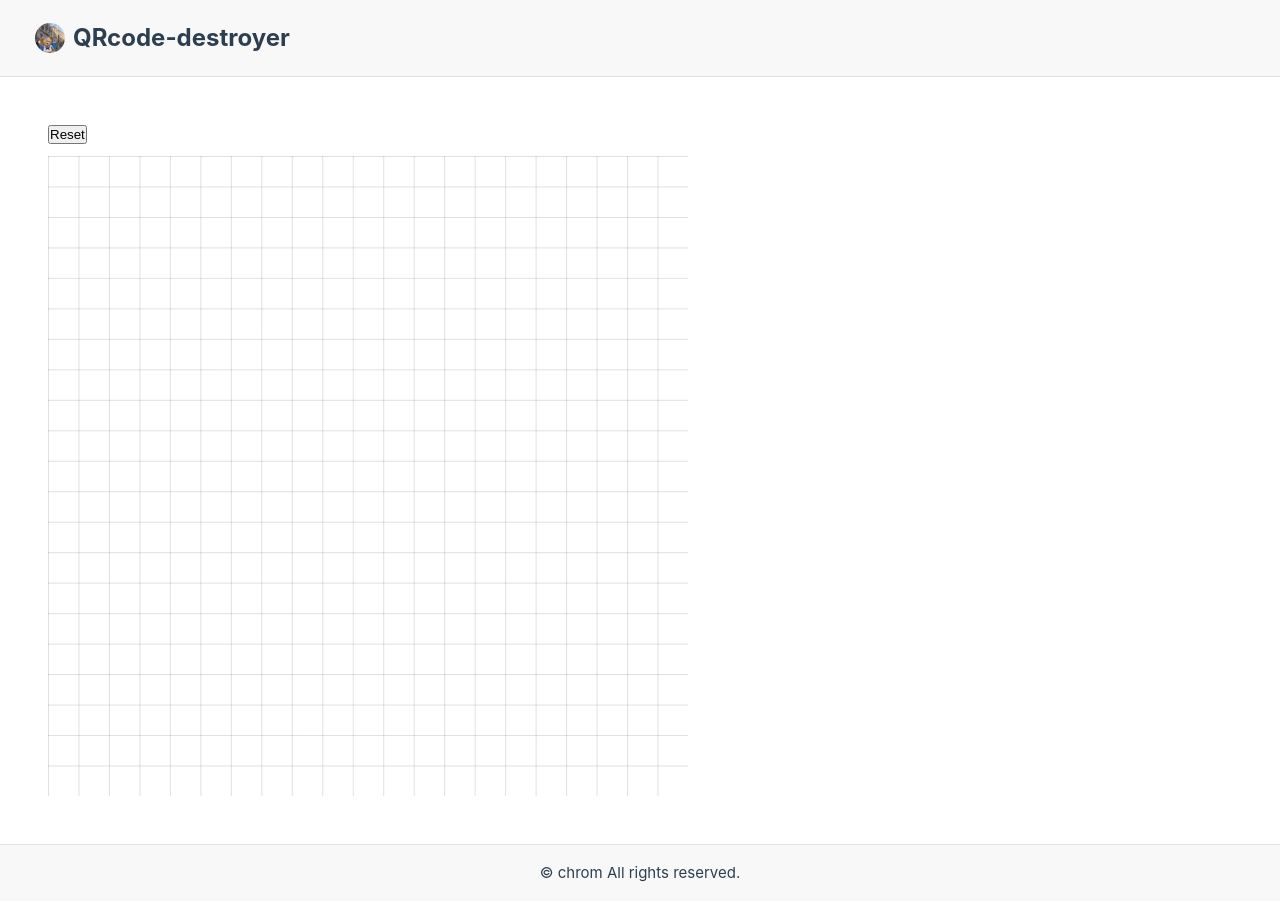
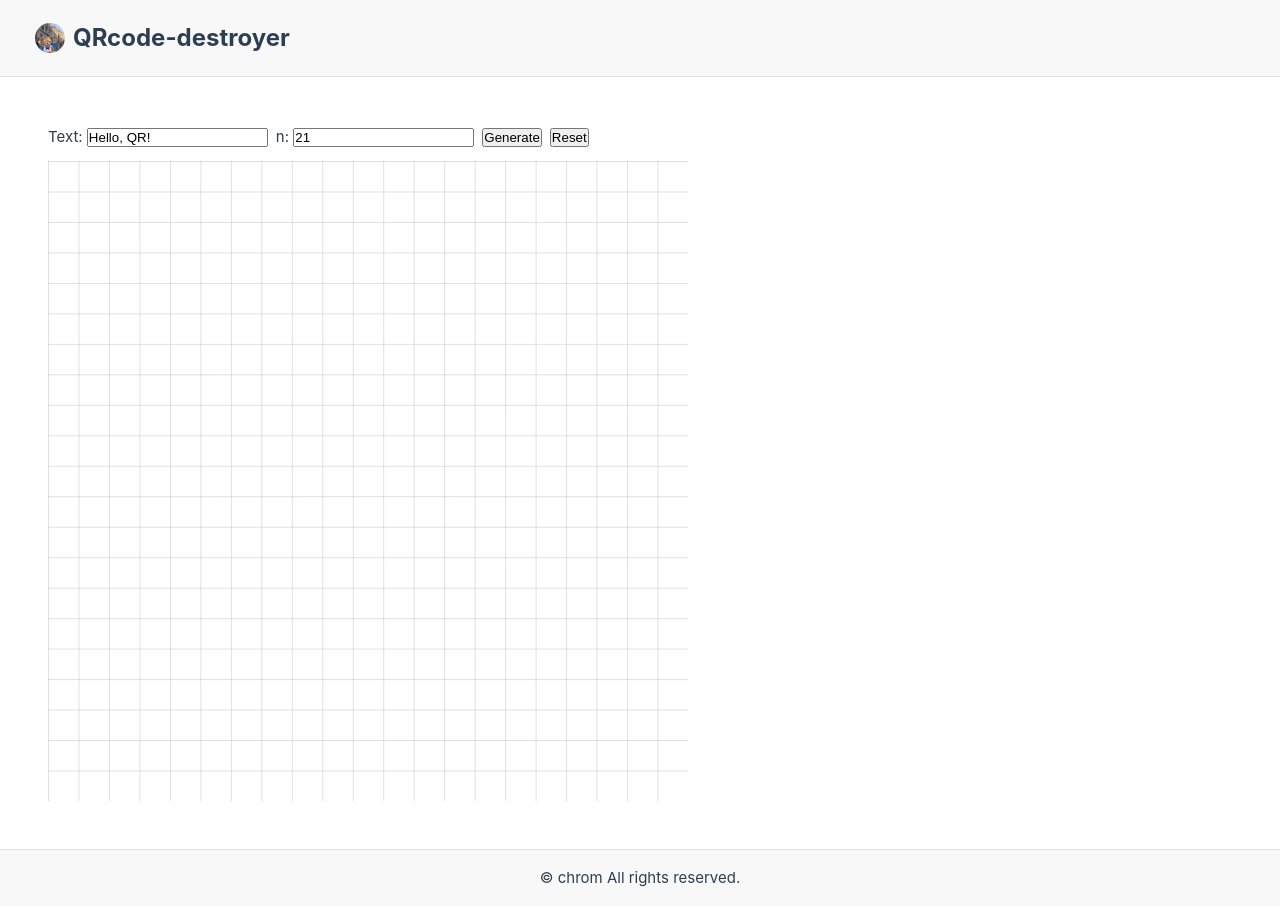
Before and after one commit to chrom9103/QRcode-destroyer, a Vue app: page / in a window 1280 px wide. Built offline with nearby package versions, Linux system fonts and the light colour scheme.

Commit message:
feat(TopPage): QRコード生成機能を追加

```diff
--- a/package.json
+++ b/package.json
@@ -18,6 +18,7 @@
   "dependencies": {
     "monaco-editor": "^0.52.2",
     "prismjs": "^1.30.0",
+    "qrcode-generator": "^2.0.4",
     "uuid": "^11.1.0",
     "vue": "^3.5.18",
     "vue-router": "^4.5.1"
--- a/src/views/TopPage.vue
+++ b/src/views/TopPage.vue
@@ -1,8 +1,17 @@
 <template>
 	<div class="top-page">
-		<div class="controls">
-			<button @click="reset">Reset</button>
-		</div>
+			<div class="controls">
+				<label>
+					Text:
+					<input v-model="text" placeholder="Enter text to encode" />
+				</label>
+				<label>
+					n:
+					<input type="number" v-model.number="n" min="1" />
+				</label>
+				<button @click="generate">Generate</button>
+				<button @click="reset">Reset</button>
+			</div>
 		<div class="canvas-wrap" ref="wrapRef">
 			<canvas ref="canvasRef" @click="handleClick"></canvas>
 		</div>
@@ -14,6 +23,21 @@ import { ref, onMounted, watch, nextTick, onBeforeUnmount, defineExpose } from '
 
 const n = ref<number>(21)
 const matrix = ref<boolean[][]>([])
+const text = ref<string>('Hello, QR!')
+
+let qrcodeLib: any = null
+
+async function ensureQRCodeLib() {
+	if (qrcodeLib) return qrcodeLib
+	try {
+		qrcodeLib = (await import('qrcode-generator'))
+		return qrcodeLib
+	} catch (err) {
+		console.warn('qrcode-generator not installed; generate() will be unavailable', err)
+		qrcodeLib = null
+		return null
+	}
+}
 const canvasRef = ref<HTMLCanvasElement | null>(null)
 const wrapRef = ref<HTMLElement | null>(null)
 
@@ -118,6 +142,38 @@ function reset() {
 	draw()
 }
 
+// Generate QR code
+async function generate() {
+	const lib = await ensureQRCodeLib()
+	if (!lib) {
+		alert('qrcode-generator is not installed. Run `npm install qrcode-generator` to enable generation.')
+		return
+	}
+
+	let QRCodeClass: any = lib
+	if (lib.default) QRCodeClass = lib.default
+
+	// qrcode-generator API: QRCode(typeNumber, errorCorrectionLevel)
+	const qr = QRCodeClass(0, 'L')
+	qr.addData(text.value)
+	qr.make()
+
+	const moduleCount = qr.getModuleCount()
+
+	n.value = moduleCount
+	matrix.value = Array.from({ length: moduleCount }, () => Array.from({ length: moduleCount }, () => false))
+
+	for (let y = 0; y < moduleCount; y++) {
+		for (let x = 0; x < moduleCount; x++) {
+			const dark = qr.isDark(y, x)
+			if (typeof dark === 'boolean') matrix.value[y][x] = dark
+			else matrix.value[y][x] = !!qr.isDark(x, y)
+		}
+	}
+
+	nextTick(() => draw())
+}
+
 // expose programmatic API
 defineExpose({ setCell, toggleCell, getMatrix: () => matrix.value })
 
```
Also changed, not shown: 1 other file (tests, documents, lock files or other folders).
